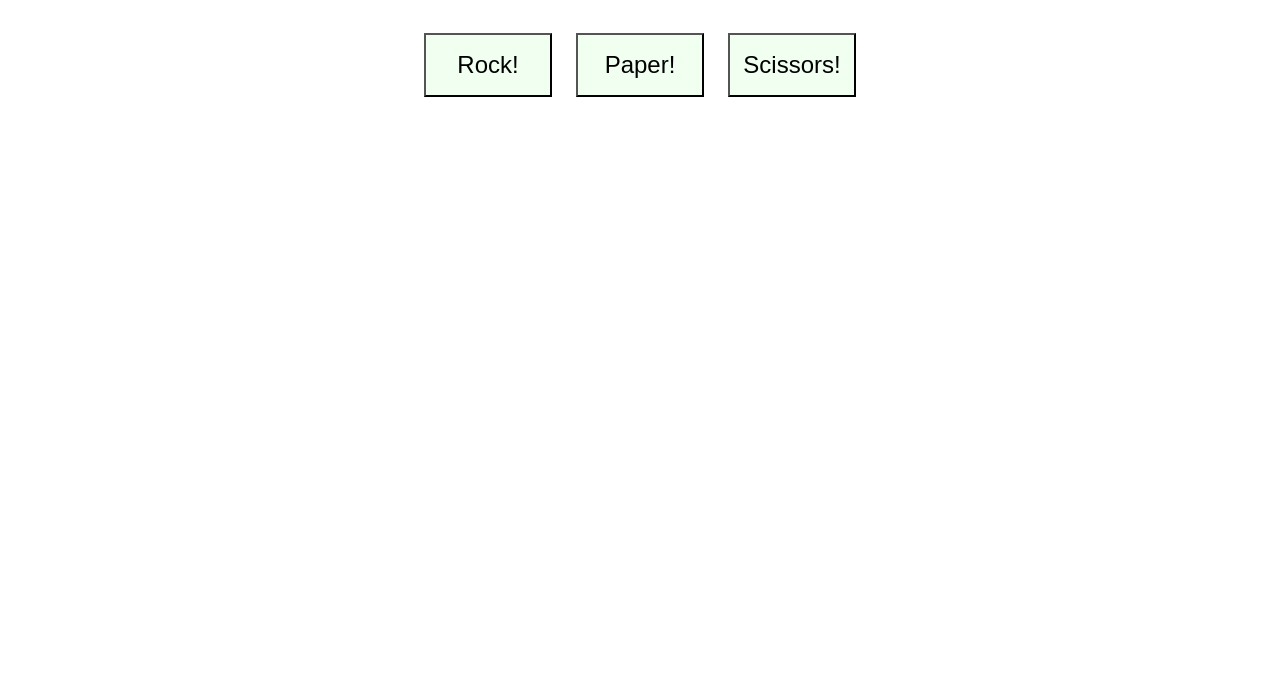
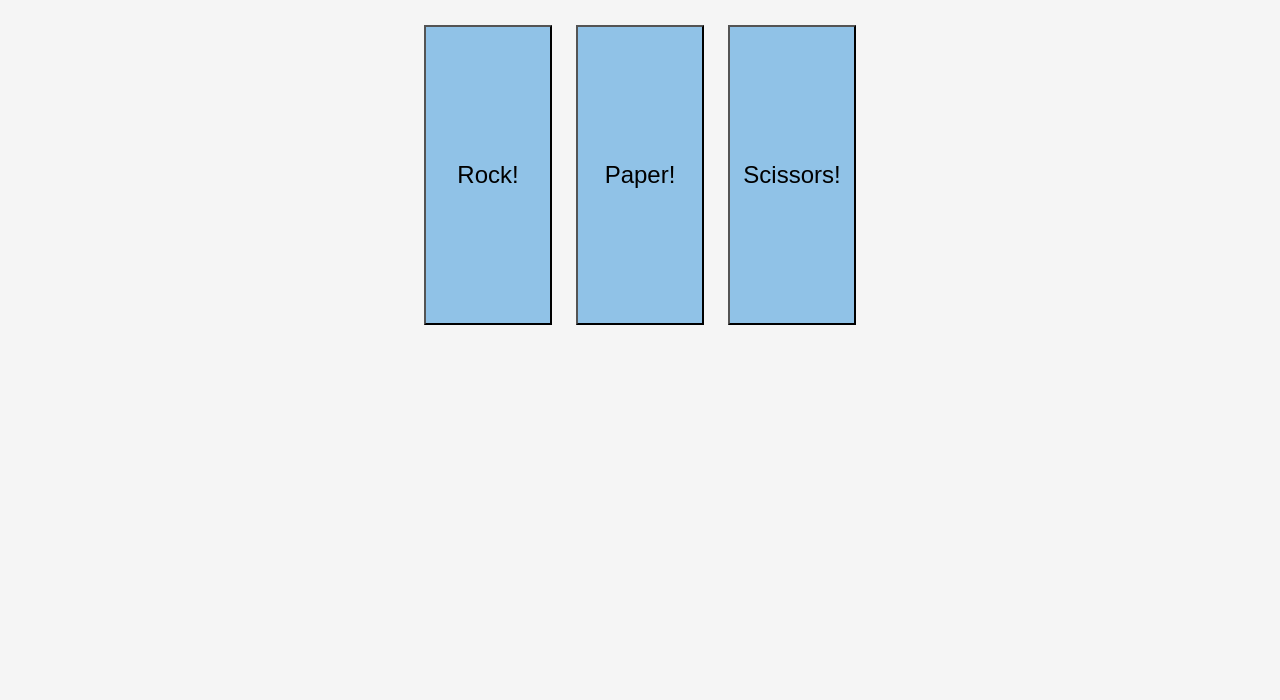
Before and after one commit to Pie315/rock-paper-scissors, a plain HTML site: page index.html in a window 1280 px wide. Shown: the part 100-800 px from the top of the page. Drawn offline with Linux system fonts and the light colour scheme.

Commit message:
reverted

```diff
--- a/index.html
+++ b/index.html
@@ -12,9 +12,9 @@
     <h1 class="title">Welcome to Rock Paper Scissors!</h1>
 
     <div class="buttons">
-        <button class="Rock">Rock!</button>
-        <button class="Paper">Paper!</button>
-        <button class="Scissors">Scissors!</button>
+        <button class="pic" id="Rock">Rock!</button>
+        <button class="pic" id="Paper">Paper!</button>
+        <button class="pic" id="Scissors">Scissors!</button>
     </div>
 
     <div class="result">
--- a/javascript.js
+++ b/javascript.js
@@ -59,36 +59,13 @@ let wins = 0;
 let losses = 0;
 let ties = 0;
 
-function onButtonClick(e) {
-    e.target.style.background = 'blue';
-}
-
-function onMouseUp(e) {
-    e.target.style.background = '#2DC7FF';
-}
-
 const buttons = document.querySelectorAll('button');
 
 buttons.forEach((button) => {
-    button.addEventListener('mousedown', (e) => {onButtonClick(e);})
-    button.addEventListener('mouseup', (e) => {onMouseUp(e);})
+    button.addEventListener('mousedown', (e) => { onButtonClick(e); })
+    //button.addEventListener('mouseup', (e) => { onMouseUp(e); })
 });
 
+function onButtonClick(e) {
 
-
-
-/*
-function game(rounds) {
-    for (let i = 0; i < rounds; i++) {
-        let result = playRound();
-        console.log("The computer picked "+result[0]+" and you picked "+result[1]+" resulting in: "+result[2]);
-
-        switch (result[2]) {
-            case "win": wins++;
-            case "loss": losses++;
-            case "tie": ties++;
-        }
-    }
-    console.log("You had "+wins+" wins, "+losses+" losses, and "+ties+" ties.")
 }
-*/
--- a/styles.css
+++ b/styles.css
@@ -1,17 +1,24 @@
 /* CSS HSL */
---celadon-blue: hsla(196, 100%, 34%, 1);
---cyan-process: hsla(196, 100%, 45%, 1);
---vivid-sky-blue: hsla(196, 100%, 59%, 1);
---oxford-blue: hsla(215, 61%, 16%, 1);
---oxford-blue-2: hsla(209, 100%, 8%, 1);
+
+:root {
+    --dark-jungle-green: #092327ff;
+    --deep-jungle-green: #0b5351ff;
+    --light-sea-green: #00a9a5ff;
+    --teal-blue: #4e8098ff;
+    --pale-cerulean: #90c2e7ff;
+}
+
+.pic {
+    height: 300px;
+}
 
 body {
-    background-color: rgb(3, 66, 86);
+    background-color: whitesmoke;
     margin: 0;
 }
 
 .title {
-    background-color:hsl(194, 70%, 16%);
+    background-color: var(--pale-cerulean);
     margin: 0;
     display: flex;
     justify-content: center;
@@ -28,6 +35,6 @@ body {
 button {
     height: 64px;
     width: 128px;
-    background-color: honeydew;
+    background-color: var(--pale-cerulean);
     font-size: 24px;
 }
```
